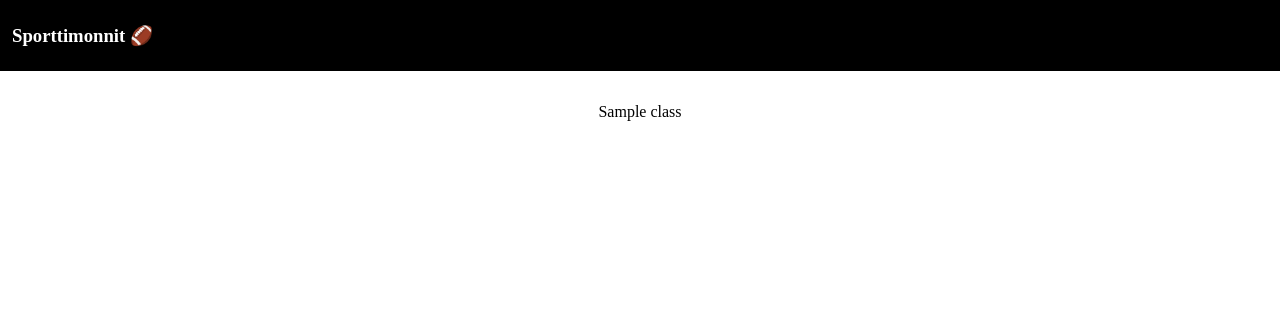
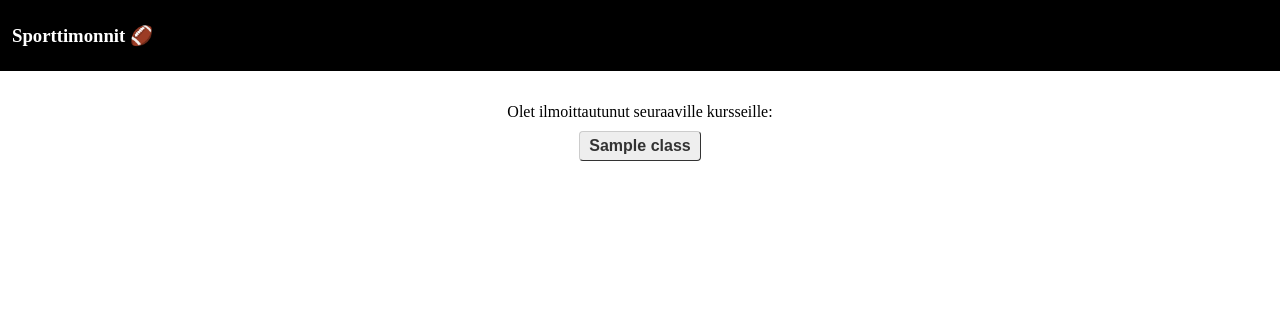
Before and after one commit to ileskaa/database-app-project, a Python web app: template templates/myclasses.html in a window 1280 px wide. Shown: the top 331 px of the page. Run offline with Jinja, Linux system fonts and the light colour scheme; the template is opened without the code that fills it: most values are stand-ins (such as "Sample title", 1, 10 or a date in 2020).

Commit message:
Add links enabling users to navigate from the list of enrolled classes to class descriptions

```diff
--- a/templates/myclasses.html
+++ b/templates/myclasses.html
@@ -3,9 +3,16 @@
 
 {% block body %}
 {% if enrollments %}
-  {% for enrollment in enrollments %}
-    <div>{{ enrollment.class }}</div>
-  {% endfor %}
+  <div class="mb-10">Olet ilmoittautunut seuraaville kursseille:</div>
+  <div class="wrapper">
+    {% for enrollment in enrollments %}
+      <div class="mb-10">
+        <a href="/class/{{ encode_url(enrollment.class) }}" class="button">
+          {{ enrollment.class }}
+        </a>
+      </div>
+    {% endfor %}
+  </div>
 {% else %}
 Et ole vielä ilmoittautunut millekään kurssille.
 {% endif %}
```
